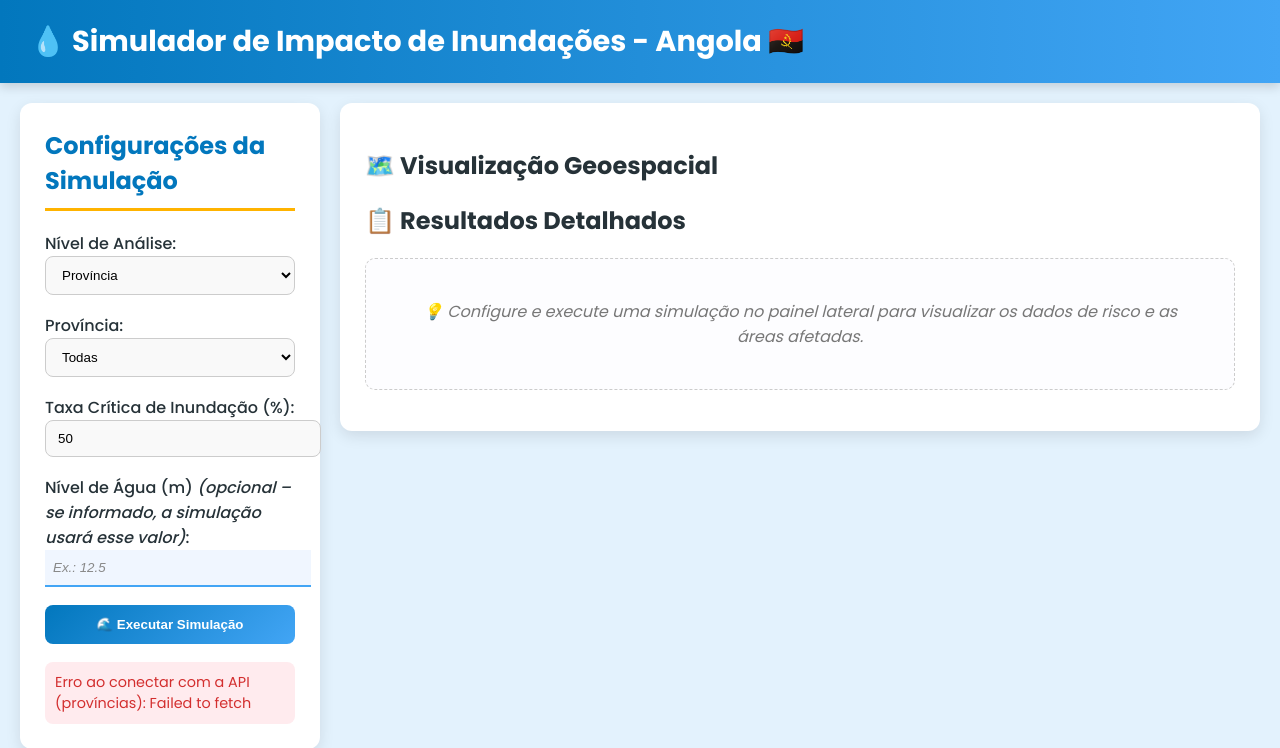
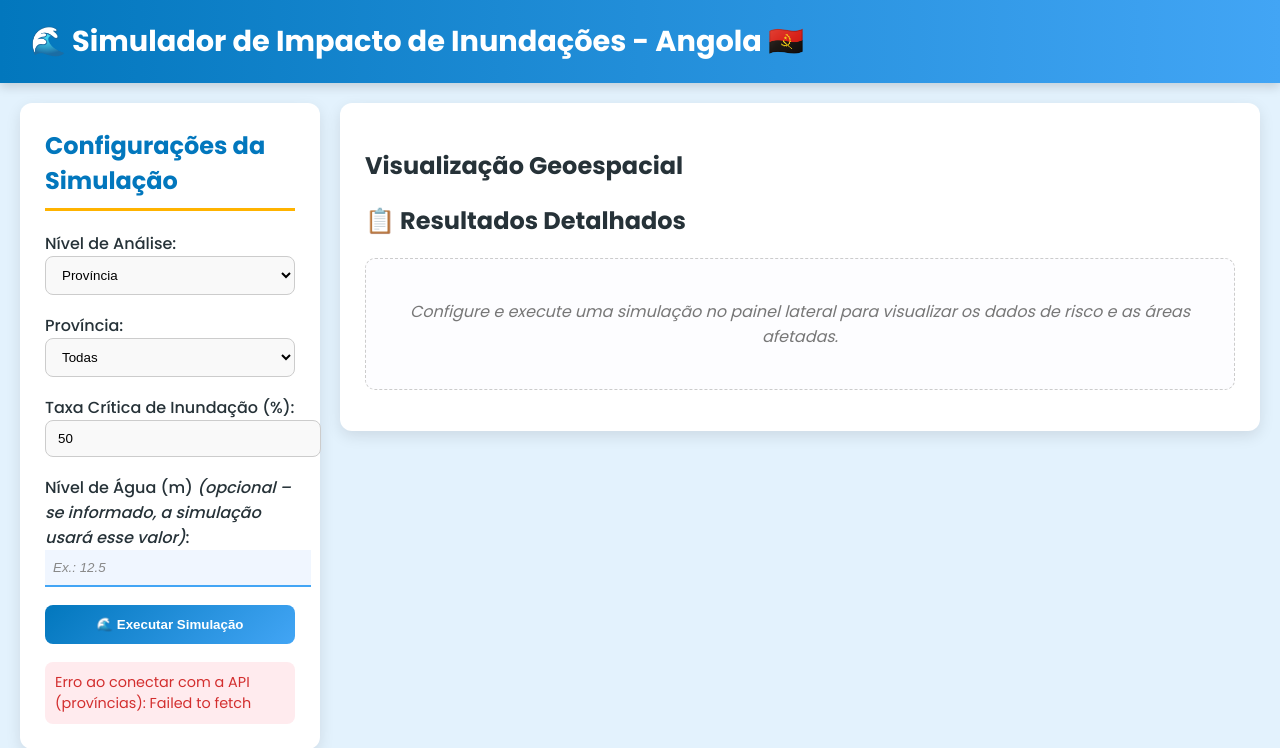
Before and after one commit to Luzizilahelena/Inunda-es-SIG, a Flask app: template templates/teste_api.html in a window 1280 px wide. Shown: the top 748 px of the page. Run offline with Flask 2, Linux system fonts and the light colour scheme; the template is opened without the code that fills it, so the values that code supplies are empty.

Commit message:
modificacoes no arquivo html

```diff
--- a/templates/teste_api.html
+++ b/templates/teste_api.html
@@ -231,7 +231,7 @@
 </head>
 <body>
     <header>
-        <h1>💧 Simulador de Impacto de Inundações - Angola 🇦🇴</h1>
+        <h1>🌊 Simulador de Impacto de Inundações - Angola 🇦🇴</h1>
     </header>
     <div class="main-layout">
         <div class="sidebar">
@@ -296,11 +296,11 @@
                         </div>
                     </div>
                 </div>
-                <h2>🗺️ Visualização Geoespacial</h2>
+                <h2>Visualização Geoespacial</h2>
                 <div id="map"></div>
                 <h2>📋 Resultados Detalhados</h2>
                 <div id="resultsContent">
-                    <p class="empty-state">💡 Configure e execute uma simulação no painel lateral para visualizar os dados de risco e as áreas afetadas.</p>
+                    <p class="empty-state">Configure e execute uma simulação no painel lateral para visualizar os dados de risco e as áreas afetadas.</p>
                 </div>
             </div>
         </div>
```
